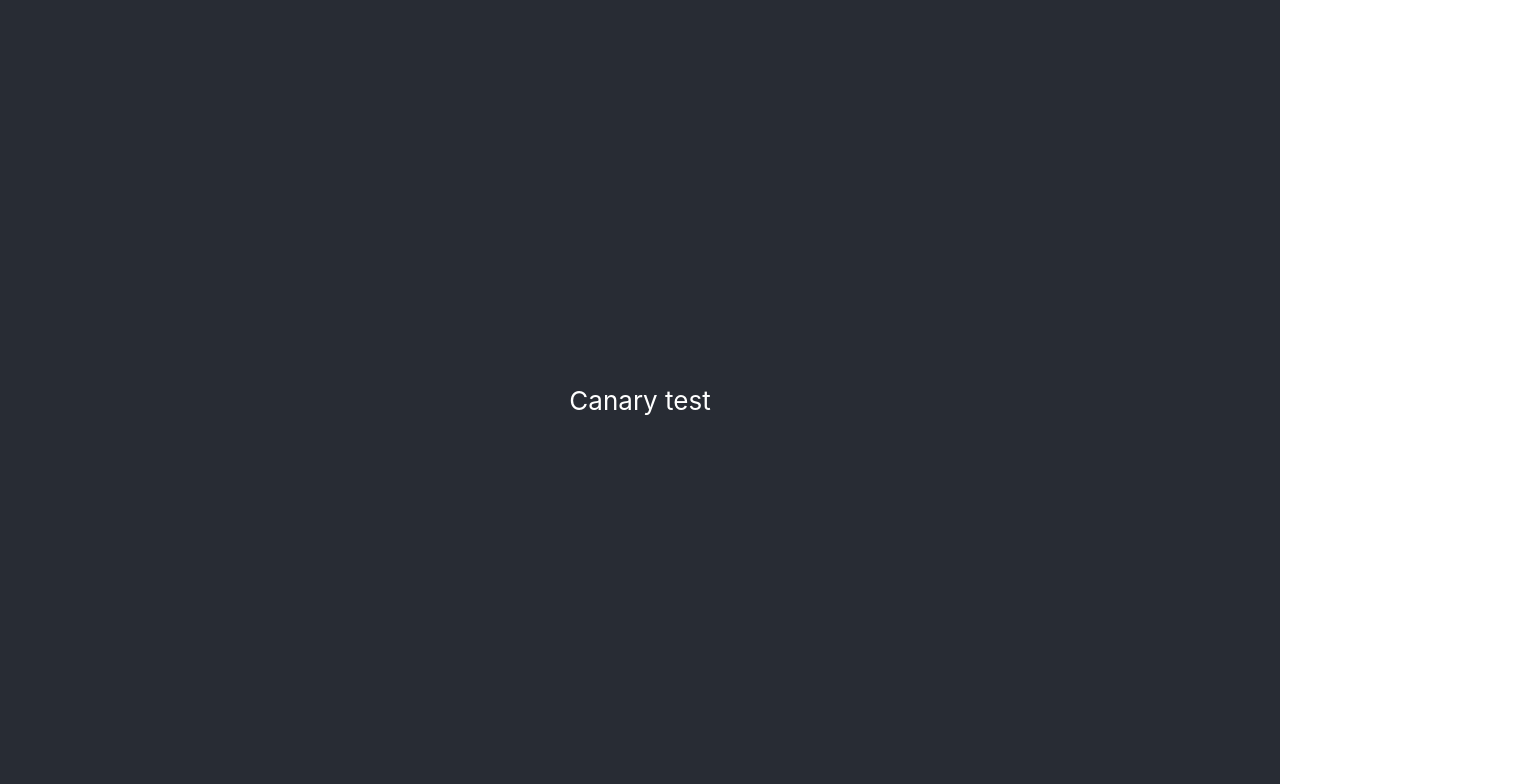
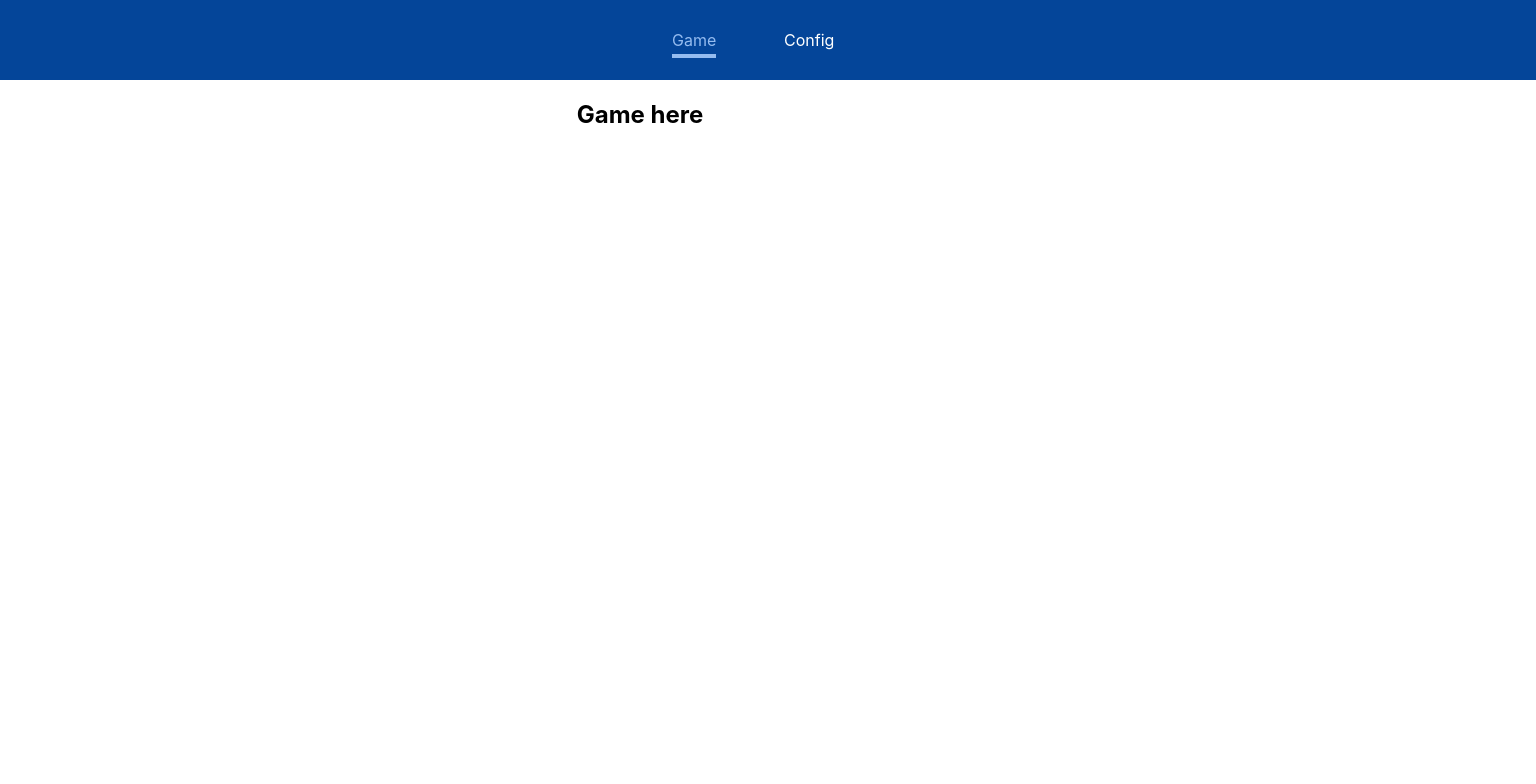
Before and after one commit to codetojoy/gol-react, a React (Create React App) app: page /game in a window 1280 px wide. Shown: the top 784 px of the page, 1536 px wide, since content can reach past the window. Built offline with nearby package versions, Linux system fonts and the light colour scheme.

Commit message:
cribbed some pages from waro-react

```diff
--- a/package.json
+++ b/package.json
@@ -11,6 +11,7 @@
     "@types/node": "^16.11.25",
     "@types/react": "^17.0.39",
     "@types/react-dom": "^17.0.11",
+    "@types/react-router-dom": "^5.3.3",
     "react": "^17.0.2",
     "react-dom": "^17.0.2",
     "react-redux": "^7.2.6",
--- a/src/App.tsx
+++ b/src/App.tsx
@@ -1,13 +1,32 @@
 import React from "react";
-import logo from "./logo.svg";
+import { Switch, Route, Redirect } from "react-router-dom";
+
+import MainHeader from "./components/MainHeader/MainHeader";
+
+import Game from "./pages/Game";
+import Config from "./pages/Config/Config";
+import Error from "./pages/Error";
+
 import "./App.css";
 
 function App() {
   return (
-    <div className="App">
-      <header className="App-header">
-        <p>Canary test</p>
-      </header>
+    <div>
+      <MainHeader />
+      <Switch>
+        <Route path="/" exact>
+          <Redirect to="/game" />
+        </Route>
+        <Route path="/game">
+          <Game />
+        </Route>
+        <Route path="/config" exact>
+          <Config />
+        </Route>
+        <Route path="*">
+          <Error />
+        </Route>
+      </Switch>
     </div>
   );
 }
--- /dev/null
+++ b/src/components/MainHeader/MainHeader.js
@@ -0,0 +1,25 @@
+import { NavLink } from "react-router-dom";
+import classes from "./MainHeader.module.css";
+
+const MainHeader = (props) => {
+  return (
+    <header className={classes.header}>
+      <nav>
+        <ul>
+          <li>
+            <NavLink activeClassName={classes.active} to="/game">
+              Game
+            </NavLink>
+          </li>
+          <li>
+            <NavLink activeClassName={classes.active} to="/config">
+              Config
+            </NavLink>
+          </li>
+        </ul>
+      </nav>
+    </header>
+  );
+};
+
+export default MainHeader;
--- /dev/null
+++ b/src/components/MainHeader/MainHeader.module.css
@@ -0,0 +1,38 @@
+.header {
+  width: 100%;
+  height: 5rem;
+  background-color: #044599;
+  padding: 0 10%;
+}
+
+.header nav {
+  height: 100%;
+}
+
+.header ul {
+  height: 100%;
+  list-style: none;
+  display: flex;
+  padding: 0;
+  margin: 0;
+  align-items: center;
+  justify-content: center;
+}
+
+.header li {
+  margin: 0 1rem;
+  width: 5rem;
+}
+
+.header a {
+  color: white;
+  text-decoration: none;
+}
+
+.header a:hover,
+.header a:active,
+.header a.active {
+  color: #95bcf0;
+  padding-bottom: 0.25rem;
+  border-bottom: 4px solid #95bcf0;
+}
--- a/src/index.tsx
+++ b/src/index.tsx
@@ -1,17 +1,14 @@
-import React from 'react';
-import ReactDOM from 'react-dom';
-import './index.css';
-import App from './App';
-import reportWebVitals from './reportWebVitals';
+import React from "react";
+import ReactDOM from "react-dom";
+import "./index.css";
+import App from "./App";
+import { BrowserRouter } from "react-router-dom";
 
 ReactDOM.render(
-  <React.StrictMode>
-    <App />
-  </React.StrictMode>,
-  document.getElementById('root')
+  <BrowserRouter>
+    <React.StrictMode>
+      <App />
+    </React.StrictMode>
+  </BrowserRouter>,
+  document.getElementById("root")
 );
-
-// If you want to start measuring performance in your app, pass a function
-// to log results (for example: reportWebVitals(console.log))
-// or send to an analytics endpoint. Learn more: https://bit.ly/CRA-vitals
-reportWebVitals();
--- /dev/null
+++ b/src/pages/Config/Config.js
@@ -0,0 +1,15 @@
+import { useEffect, useRef, useState } from "react";
+import { useDispatch, useSelector } from "react-redux";
+import { NavLink, useHistory } from "react-router-dom";
+
+import classes from "./Config.module.css";
+
+const Config = (props) => {
+  return (
+    <div className={classes.config}>
+<h2>Config here</h2>
+    </div>
+  );
+};
+
+export default Config;
--- /dev/null
+++ b/src/pages/Config/Config.module.css
@@ -0,0 +1,20 @@
+.playerList {
+  list-style-type: none;
+}
+
+.playerList li a {
+  text-decoration: none;
+}
+
+.config {
+  font-size: 1.2rem;
+  margin: 2rem;
+  width: 90%;
+}
+
+.buttons {
+  display: flex;
+  flex-direction: row;
+  justify-content: space-around;
+  align-items: center;
+}
--- /dev/null
+++ b/src/pages/Error.js
@@ -0,0 +1,6 @@
+
+const Error = (props) => {
+    return <p>Error page</p>;
+}
+
+export default Error;
--- /dev/null
+++ b/src/pages/Game.js
@@ -0,0 +1,14 @@
+import { useEffect } from "react";
+import { useDispatch, useSelector } from "react-redux";
+
+import classes from "./Game.module.css";
+
+const Game = (props) => {
+    return (
+      <div className={classes.game}>
+        <h2>Game here</h2>
+      </div>
+    );
+};
+
+export default Game;
--- /dev/null
+++ b/src/pages/Game.module.css
@@ -0,0 +1,6 @@
+.game {
+  display: flex;
+  flex-direction: column;
+  justify-content: center;
+  align-items: center;
+}
```
Also changed, not shown: 2 other files (tests, documents, lock files or other folders).
